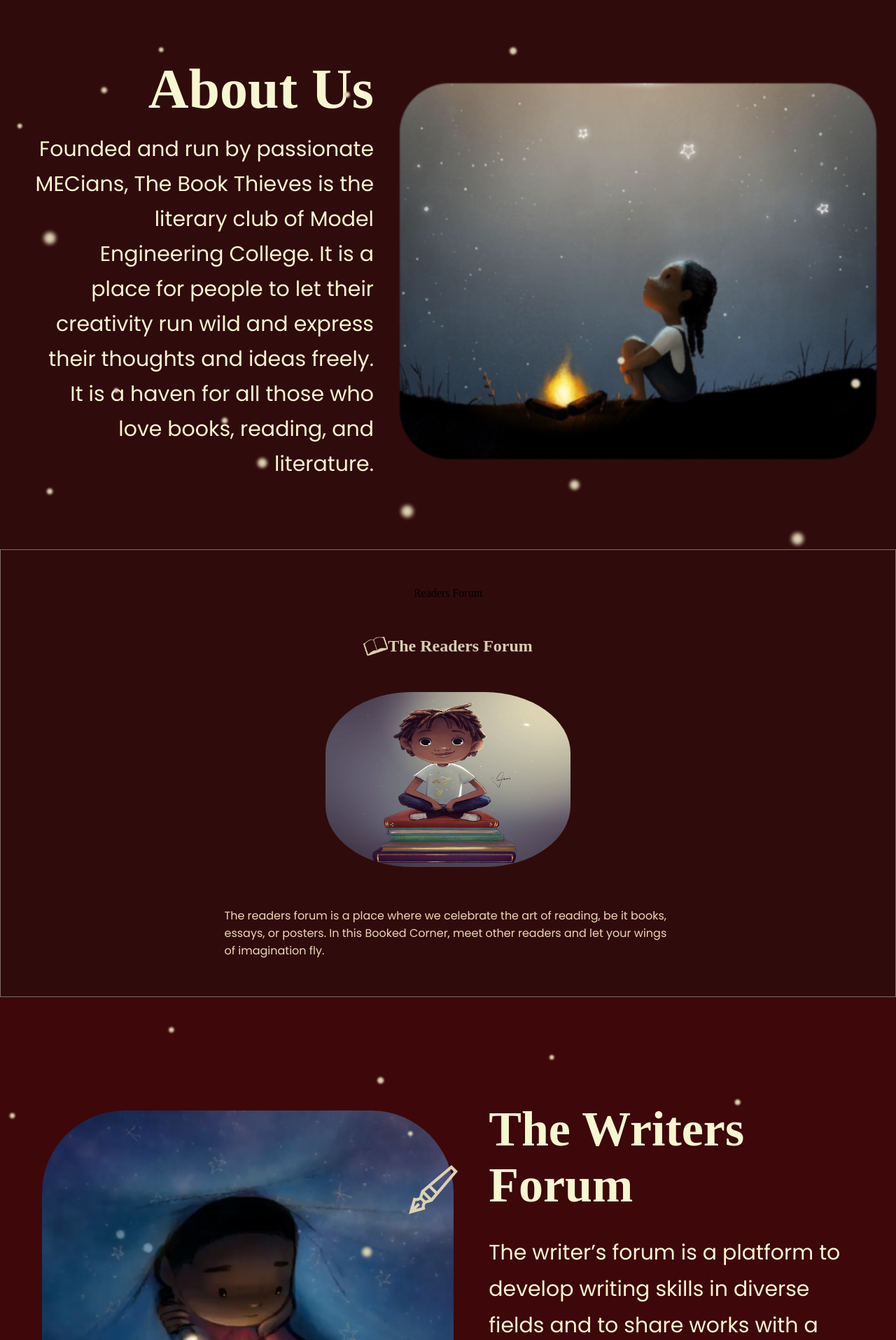
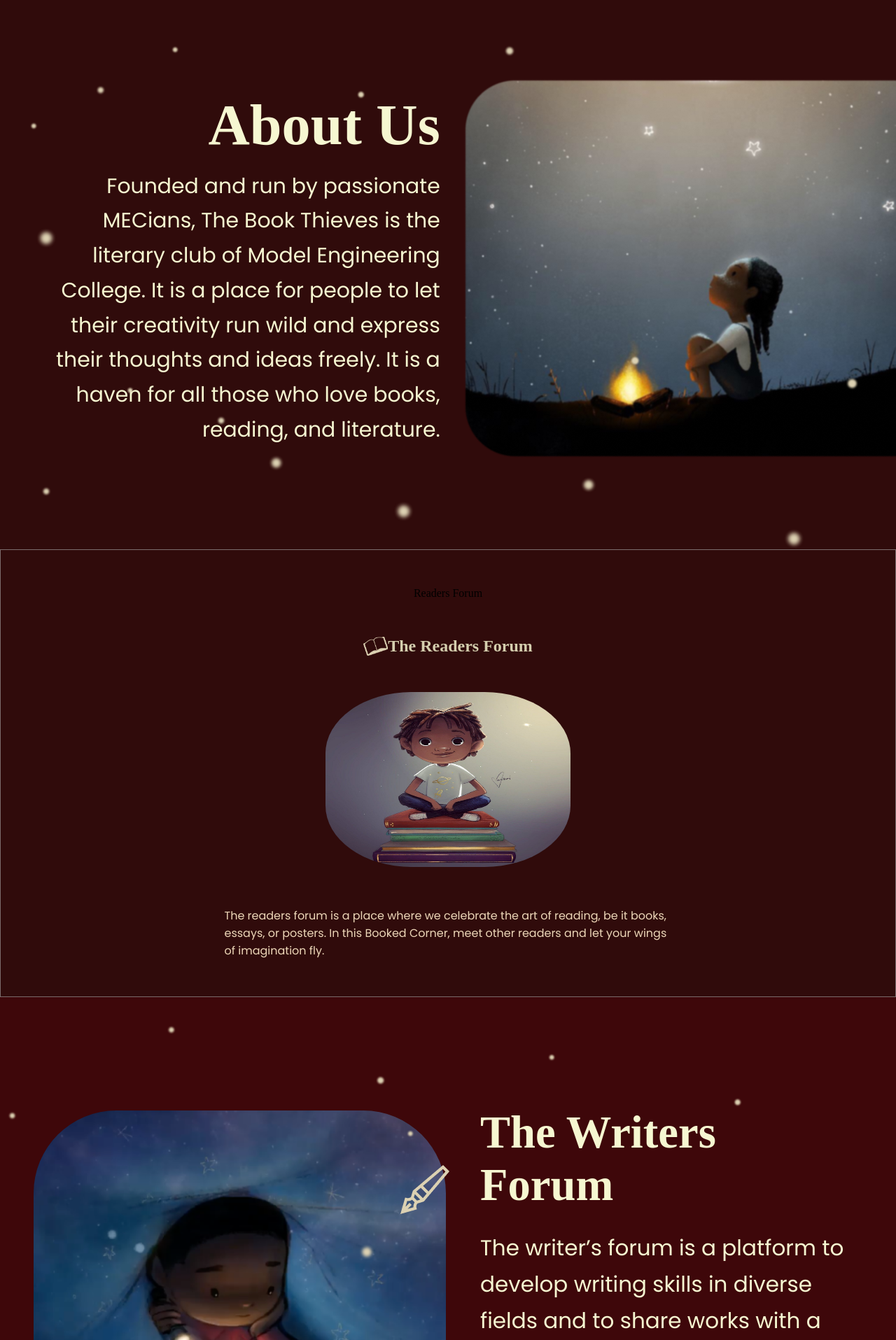
Before and after one commit to tbtMEC/tbt-website, a React (Create React App) app: page / in a window 1280 px wide. Shown: the part 1225-3140 px from the top of the page at 70% size. Built offline with nearby package versions, Linux system fonts and the light colour scheme; a web font is replaced by a local one.

Commit message:
overalap edited

```diff
--- a/src/sections/SpeakersForum.jsx
+++ b/src/sections/SpeakersForum.jsx
@@ -24,13 +24,6 @@ const SpeakersForum = () => {
         width="100%"
         height="auto"
         className="Stars2"
-      />
-      <img
-        src="/assets/Stars.png"
-        alt="Stars as background"
-        width="100%"
-        height="auto"
-        className="Stars3"
       />
       <img
         src="/assets/Star.png"
--- a/src/styles/about.scss
+++ b/src/styles/about.scss
@@ -3,11 +3,9 @@
   color: #F6F7D1;
   height: 100vh;
   width: auto;
-  left: 1px;
-  top: 0px;
   border-radius: 0px;
-  padding-left: 50px;
-  padding-right: 50px;
+  padding-left: 6%;
+  padding-right: 6%;
   overflow: hidden;
 
   .container{
@@ -15,7 +13,7 @@
     justify-content: flex-start;
     flex-direction: column;
     flex-wrap: wrap;
-    margin-right: 15px;
+    margin-right: 1%;
   }
   .box-1-abo{
      justify-content: flex-start;
@@ -28,56 +26,51 @@
     justify-content: flex-start;
     align-items: center;
     max-block-size: 50%;
-    max-height: 537px;
-    max-width: 681px;
+    max-height: 72%;
+    max-width: 50%;
   }
 
   #head_about{
     font-family: Stoke;
-    font-size: 40px;
+    font-size: 257%;
     font-weight: 300;
     max-height: fit-content;
     letter-spacing: 0em;
     text-align: right;
-    margin-left: 10px;
     margin-right: auto;
   }
 
   #about_cont{
     font-family: Poppins;
-    font-size: 30px;
+    font-size: 187%;
     font-weight: 400;
-    line-height: 50px;
+    line-height: 166%;
     letter-spacing: 0em;
     text-align: right;
     max-height: fit-content;
   }
 
   .girl{
-    left: 694px;
-    top: 224px;
-    border-radius: 71px;
-    margin-left: 20px;
+    margin-left: 4%;
   }
 
   .Stars1{
     height: 100vh;
     width: auto;
-    left: 56px;
+    left: 4%;
     top: auto;
-    border-radius: 0px;
     position: absolute;
   }
   .Stars2{
     height: 80vh;
     width: auto;
-    left: -66px;
+    left: -3%;
     top: auto;
     border-radius: 0px;
     position: absolute;
-    background-size: 50% 50px;
+    background-size: 50% 8%;
     align-items: center;
-    padding-left: 20px;
+    padding-left: 1%;
 
   }
   .gir_pho{
@@ -95,9 +88,8 @@
 @media only screen and (min-device-width: 320px) and (max-device-width: 480px) {
   #about {
     flex-wrap: wrap;
-    min-height: 800px;
+    min-height: 100%;
     width: auto;
-    border-radius: 0px;
     display:flex;
     left:0%;
     flex-direction: column;
@@ -105,46 +97,43 @@
     padding-top: -50%;
 
     #head_about{
-      min-height: 40px;
+      min-height: 5%;
       min-width: auto;
-      font-size: 20px;
+      font-size: 125%;
       font-weight: 400;
-      line-height: 70px;
+      line-height: 8%;
       letter-spacing: 0em;
       margin-left: 0%;
       margin-right: 0%;
       padding-top: 0%;
-      margin-bottom: -5px;
+      margin-bottom: 0%;
       text-align: center;
     }
     .gir_pho{
       display: block;
-      height: 169px;
-      width: 214px;
-      border-radius: 0px;
-      margin-top: 30px;
-      margin-bottom: -30px;
+      height: 32%;
+      width: 60%;
+      border-radius: 0%;
+      margin-top: 6%;
+      margin-bottom: -10%;
       align-items: center;
-      margin-left: 13%;
+      margin-left: 18%;
     }
 
     #about_cont{
-      min-height: 340px;
-      min-width: 264px;
-      padding-top: 20%;
-      font-size: 20px;
+      max-width:100%;
+      padding-top: 18%;
+      font-size: 125%;
       font-weight: 400;
-      line-height: 32px;
+      line-height: 160%;
       letter-spacing: 0em;
       align-items: center;
       text-align:center;
     }
     .Star1{
       display:block;
-      min-height: 800px;
-      max-width: 480px;
+      min-height: 95%;
       top: auto;
-      border-radius: 0px;
       position: absolute;
     }
 
--- a/src/styles/speakersForum.scss
+++ b/src/styles/speakersForum.scss
@@ -3,11 +3,8 @@
   color: #F6F7D1;
   height: 100vh;
   width: auto;
-  left: 1px;
-  top: 0px;
-  border-radius: 0px;
-  padding-left: 50px;
-  padding-right: 50px;
+  padding-left: 5%;
+  padding-right: 5%;
   overflow: hidden;
 
   .mic{
@@ -20,12 +17,12 @@
     justify-content: flex-start;
     flex-direction: column;
     flex-wrap: wrap;
-    margin-right: 15px;
+    margin-right: 2%;
   }
   .box-1{
     max-height: fit-content;
     justify-content:flex-start;
-    margin-bottom: 25px;
+    margin-bottom: 5%;
   }
   .box-2{
     max-height:max-content;
@@ -38,7 +35,7 @@
 
   #head_speak{
     font-family: Stoke;
-    font-size: 32px;
+    font-size: 195%;
     font-weight: 300;
     max-height: fit-content;
     letter-spacing: 0em;
@@ -48,50 +45,38 @@
   }
   #speak_cont{
     font-family: Poppins;
-    font-size: 30px;
+    font-size: 175%;
     font-weight: 400;
-    line-height: 50px;
+    line-height: 175%;
     letter-spacing: 0em;
     text-align: right;
   }
   .girl{
-    left: 694px;
-    top: 224px;
-    border-radius: 71px;
-    margin-left: 15px;
-    margin-right: -24px;
-    max-height: 600px;
-    max-width: 650px;
+    margin-left: 1%;
+    margin-right: -2%;
+    max-height: 80%;
+    max-width: 45%;
   }
 
   .Stars1{
     height: 100vh;
     width: auto;
-    left: 56px;
+    left: 4%;
     top: auto;
-    border-radius: 0px;
     position: absolute;
 
   }
   .Stars2{
     height: 80vh;
     width: auto;
-    left: -66px;
+    left: -3%;
     top: auto;
     border-radius: 0px;
     position: absolute;
-    background-size: 50% 50px;
+    background-size: 50% 8%;
     align-items: center;
-    padding-left: 20px;
+    padding-left: 1%;
 
-  }
-  .Stars3{
-    height: 40vh;
-    width: auto;
-    left: -56px;
-    top: auto;
-    border-radius: 0px;
-    position: absolute;
   }
   .Star1{
     display: none;
--- a/src/styles/writersForum.scss
+++ b/src/styles/writersForum.scss
@@ -3,21 +3,18 @@
   color: #F6F7D1;
   height: 100vh;
   width: auto;
-  left: 1px;
-  top: 0px;
   border-radius: 0px;
-  padding-left: 50px;
-  padding-right: 50px;
+  padding-left: 3%;
+  padding-right: 4%;
   overflow: hidden;
 
   #container{
     margin-top: -1%;
-    margin-left: 78px;
     flex-direction: column;
     justify-content: flex-start;
   }
   .box-1{
-    margin-bottom: 30px;
+    margin-bottom: 5%;
     justify-content: center;
   }
   .box-2{
@@ -32,7 +29,7 @@
 
   #write_head{
     font-family: Stoke;
-    font-size: 35px;
+    font-size: 202%;
     font-weight: 300;
     letter-spacing: 0em;
     text-align: left;
@@ -43,7 +40,7 @@
 
   #write_cont{
     font-family: Poppins;
-    font-size: 30px;
+    font-size: 194%;
     font-weight: 400;
     line-height: 52px;
     letter-spacing: 0em;
```
